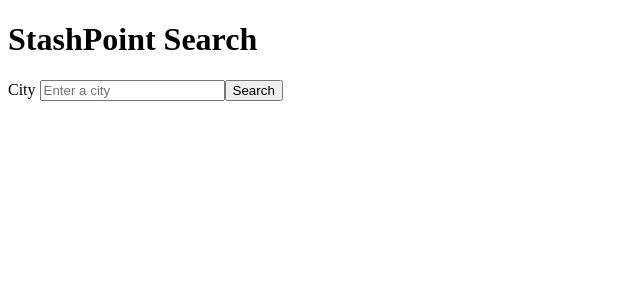
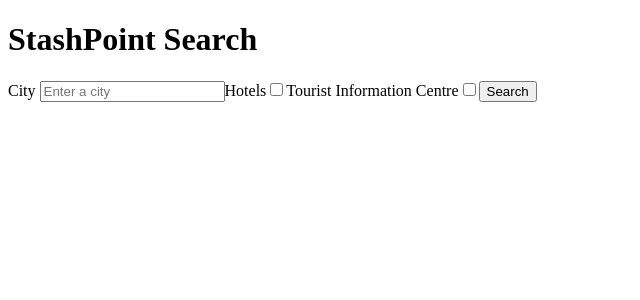
Before and after one commit to jennah2121/stashpoints, a React (Vite) app: page / in a window 1280 px wide. Shown: the top 300 px of the page, without its empty margins (0-640 px from the left). Built offline with nearby package versions, Linux system fonts and the light colour scheme.

Commit message:
Refactor: Make form a functional component keeping its state in App maintains unidirectional flow of info as form state is needed in App

```diff
--- a/src/components/App/App.js
+++ b/src/components/App/App.js
@@ -6,15 +6,45 @@
     super(props);
 
     this.state = {
-      stashPoints: []
+      stashPoints: [],
+      city: '',
+      hotel: false,
+      tourist_information_centre: false,
+      queryParams: {}
     };
   }
+
+  /**
+   * Form submission
+   * Makes the API call and updates App state with the response from the API call
+   */
+  handleSubmit = event => {
+    event.preventDefault();
+    console.log(this.state);
+  };
+
+  /**
+   * Form input value changes
+   * Updates the fields in the form i.e. unchecked checkbox becomes checked on click
+   */
+  handleChange = event => {
+    const target = event.target;
+    const value = target.type === 'checkbox' ? target.checked : target.value;
+
+    this.setState({
+      [event.target.id]: value
+    });
+  };
 
   render() {
     return (
       <div>
         <h1>StashPoint Search</h1>
-        <Form />
+        <Form
+          values={this.state}
+          handleSubmit={this.handleSubmit}
+          handleChange={this.handleChange}
+        />
       </div>
     );
   }
--- a/src/components/Form/form.js
+++ b/src/components/Form/form.js
@@ -1,42 +1,37 @@
 import React from 'react';
 
-export default class Form extends React.Component {
-  constructor(props) {
-    super(props);
-
-    this.state = {
-      city: ''
-    };
-  }
-
-  // Updates the state in the form which is used for the form input values
-  // Ensures that the user can see what they are typing
-  handleChange = event => {
-    const cityVal = event.target.value;
-    this.setState({
-      city: cityVal
-    });
-  };
-
-  handleSubmit = event => {
-    event.preventDefault();
-    console.log(this.state.city);
-  };
-
-  render() {
+const Form = props => {
+  const { city, hotel, tourist_information_centre } = props.values;
   return (
-      <form onSubmit={this.handleSubmit}>
+    <form onSubmit={props.handleSubmit}>
       <label htmlFor="city">City </label>
       <input
         id="city"
         placeholder="Enter a city"
-          value={this.state.city}
+        value={city}
         type="text"
-          onChange={this.handleChange}
-          Required
+        onChange={props.handleChange}
+        required
+      />
+      <label htmlFor="hotel">Hotels</label>
+      <input
+        id="hotel"
+        type="checkbox"
+        checked={hotel}
+        onChange={props.handleChange}
+      />
+      <label htmlFor="tourist_information_centre">
+        Tourist Information Centre
+      </label>
+      <input
+        id="tourist_information_centre"
+        type="checkbox"
+        checked={tourist_information_centre}
+        onChange={props.handleChange}
       />
       <button type="submit">Search</button>
     </form>
   );
-  }
-}
+};
+
+export default Form;
```
Lines whose indentation alone changed are shown as unchanged.
